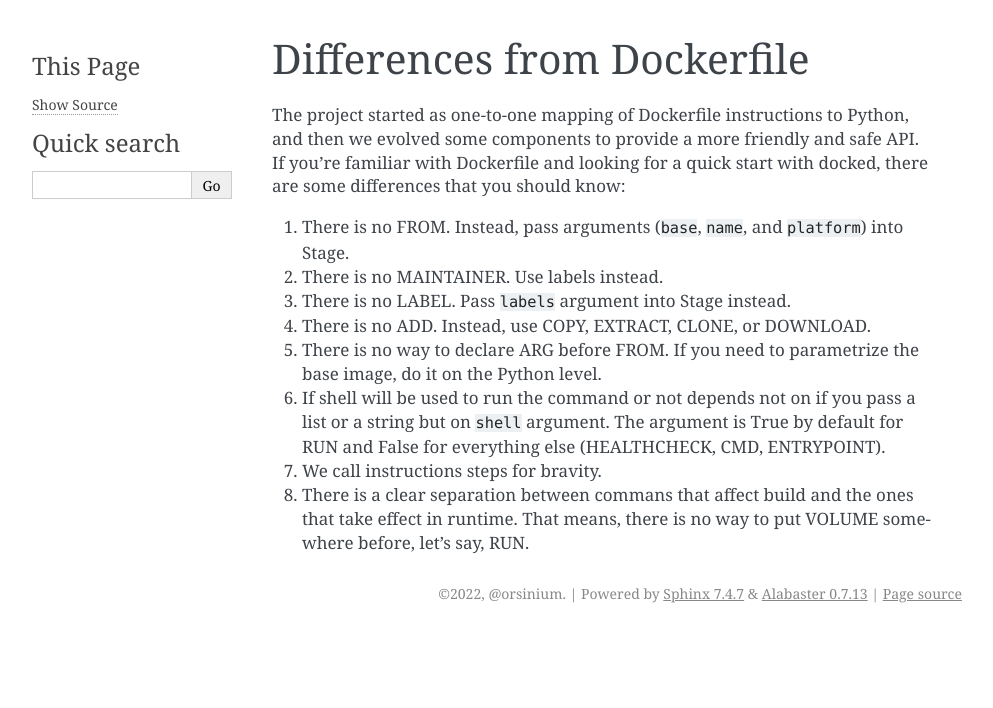
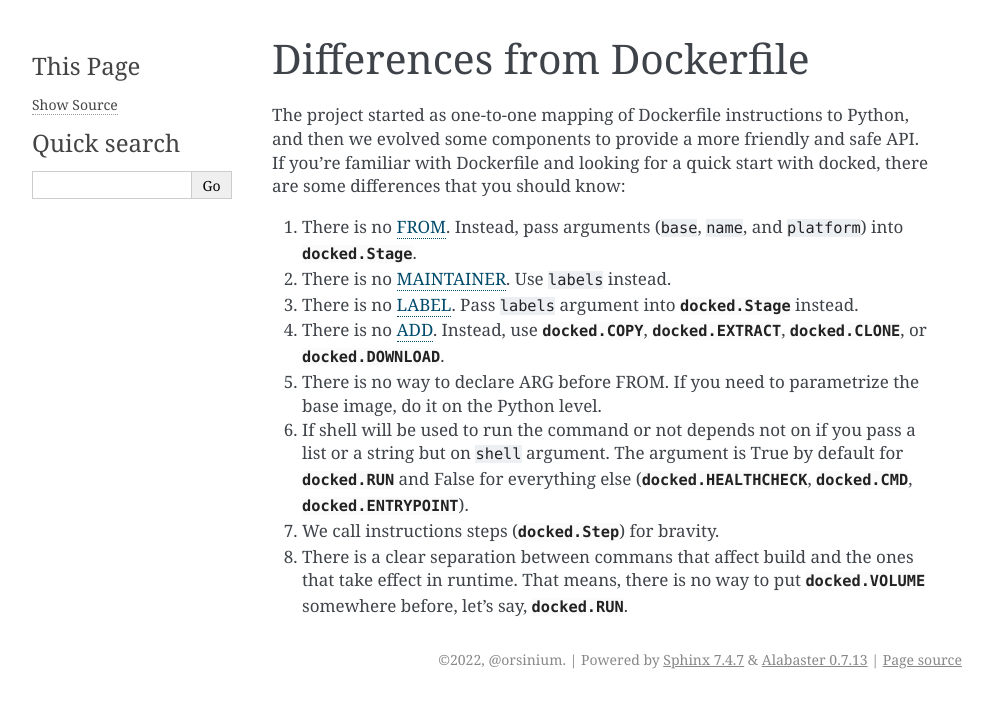
Before and after one commit to orsinium-labs/docked, a Sphinx documentation site: the page built from docs/differences.md, in a window 1280 px wide. Shown: the top 708 px of the page, without its empty margins (148-1141 px from the left). Built offline with Sphinx 7.4.7, drawn with Linux system fonts in a browser that asks for light colours.

Commit message:
add crosslinks in docs

```diff
--- a/docs/differences.md
+++ b/docs/differences.md
@@ -2,11 +2,11 @@
 
 The project started as one-to-one mapping of Dockerfile instructions to Python, and then we evolved some  components to provide a more friendly and safe API. If you're familiar with Dockerfile and looking for a quick start with docked, there are some differences that you should know:
 
-1. There is no FROM. Instead, pass arguments (`base`, `name`, and `platform`) into Stage.
-1. There is no MAINTAINER. Use labels instead.
-1. There is no LABEL. Pass `labels` argument into Stage instead.
-1. There is no ADD. Instead, use COPY, EXTRACT, CLONE, or DOWNLOAD.
+1. There is no [FROM](https://docs.docker.com/engine/reference/builder/#from). Instead, pass arguments (`base`, `name`, and `platform`) into {py:class}`docked.Stage`.
+1. There is no [MAINTAINER](https://docs.docker.com/engine/reference/builder/#maintainer-deprecated). Use `labels` instead.
+1. There is no [LABEL](https://docs.docker.com/engine/reference/builder/#label). Pass `labels` argument into {py:class}`docked.Stage` instead.
+1. There is no [ADD](https://docs.docker.com/engine/reference/builder/#add). Instead, use {py:class}`docked.COPY`, {py:class}`docked.EXTRACT`, {py:class}`docked.CLONE`, or {py:class}`docked.DOWNLOAD`.
 1. There is no way to declare ARG before FROM. If you need to parametrize the base image, do it on the Python level.
-1. If shell will be used to run the command or not depends not on if you pass a list or a string but on `shell` argument. The argument is True by default for RUN and False for everything else (HEALTHCHECK, CMD, ENTRYPOINT).
-1. We call instructions steps for bravity.
-1. There is a clear separation between commans that affect build and the ones that take effect in runtime. That means, there is no way to put VOLUME somewhere before, let's say, RUN.
+1. If shell will be used to run the command or not depends not on if you pass a list or a string but on `shell` argument. The argument is True by default for {py:class}`docked.RUN` and False for everything else ({py:class}`docked.HEALTHCHECK`, {py:class}`docked.CMD`, {py:class}`docked.ENTRYPOINT`).
+1. We call instructions steps ({py:class}`docked.Step`) for bravity.
+1. There is a clear separation between commans that affect build and the ones that take effect in runtime. That means, there is no way to put {py:class}`docked.VOLUME` somewhere before, let's say, {py:class}`docked.RUN`.
```
Also changed, not shown: docs/build.md (+1 -1 lines), docs/design.md (+4 -4 lines), 1 other file.
